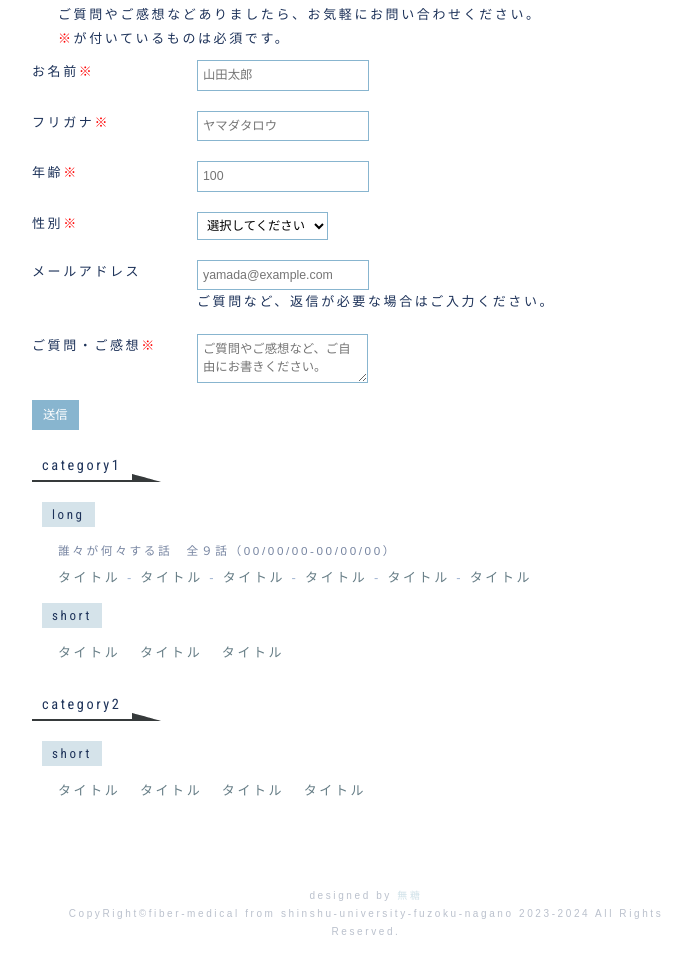
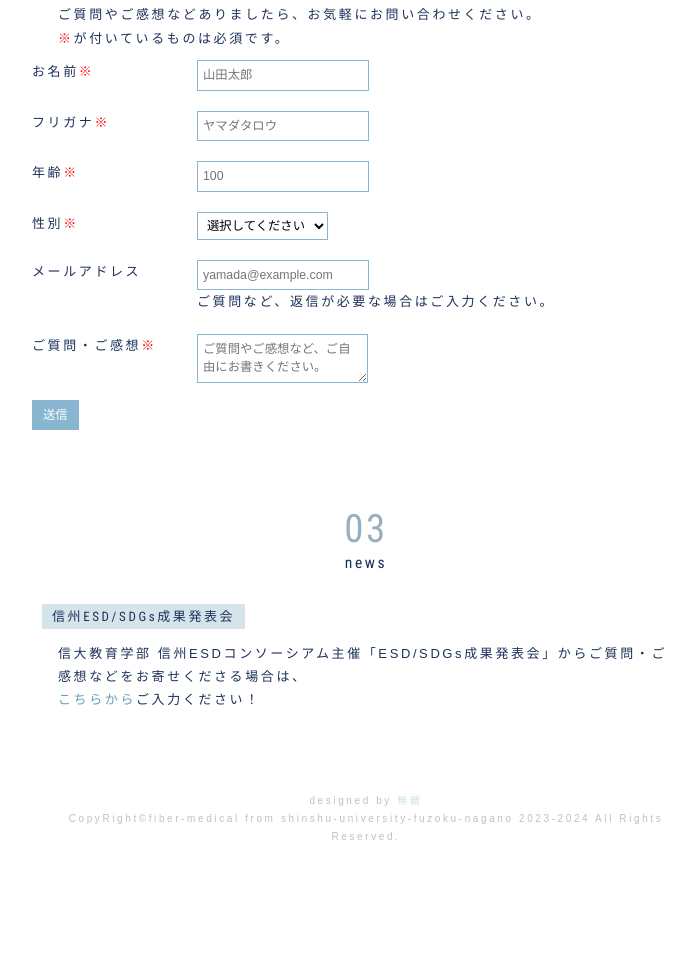
Before and after one commit to fiber-medical/fiber-medical.github.io, a plain HTML site: page index.html in a window 1280 px wide. Shown: the part 693-1666 px from the top of the page, without its empty margins (466-1161 px from the left). After the commit the page ends 1629 px from the top, so only its background shows below. Drawn offline with nearby package versions, Linux system fonts and the light colour scheme.

Commit message:
Update index.html

```diff
--- a/index.html
+++ b/index.html
@@ -127,27 +127,12 @@
 <!--
             <h4><span>heading4</span></h4>
             <p><a href="">リンク</a>と<em>強調</em>と<strong>もっと強調</strong></p>
+-->
         </section>
-        <section id="link_contents" class="box mainContents">
-            <h2>main contents</h2>
-            <h3><span>namechange</span></h3>
-                <form class="nameChangeForm space">
-                    <input type="text" placeholder="名字" class="form">
-                    <input type="text" placeholder="名前" class="form">
-                <input type="submit" value="input" class="button">
-            </form>
--->
-            <h3><span>category1</span></h3>
-            <h4><span>long</span></h4>
-            <ul class="contentsList longList">
-                <li class="longInfo">誰々が何々する話　全９話（00/00/00-00/00/00）</li>
-                <li><a href="">タイトル</a></li>
-                <li><a href="">タイトル</a></li>
-                <li><a href="">タイトル</a></li>
-                <li><a href="">タイトル</a></li>
-                <li><a href="">タイトル</a></li>
-                <li><a href="">タイトル</a></li>
-            </ul>
+        <section id="news" class="box mainContents">
+            <h2>news</h2>
+            <h4><span>信州ESD/SDGs成果発表会</span></h4><span class="contentsList longList">信大教育学部 信州ESDコンソーシアム主催「ESD/SDGs成果発表会」からご質問・ご感想などをお寄せくださる場合は、<a href="#contact">こちらから</a>ご入力ください！</span>
+<!--
 
             <h4><span>short</span></h4>
             <ul class="contentsList shortList">
@@ -164,6 +149,7 @@
                 <li><a href="">タイトル</a></li>
                 <li><a href="">タイトル</a></li>
             </ul>
+            -->
         </section><!-- /box mainContents -->
     </main><!-- /mainWrap -->
 
```
